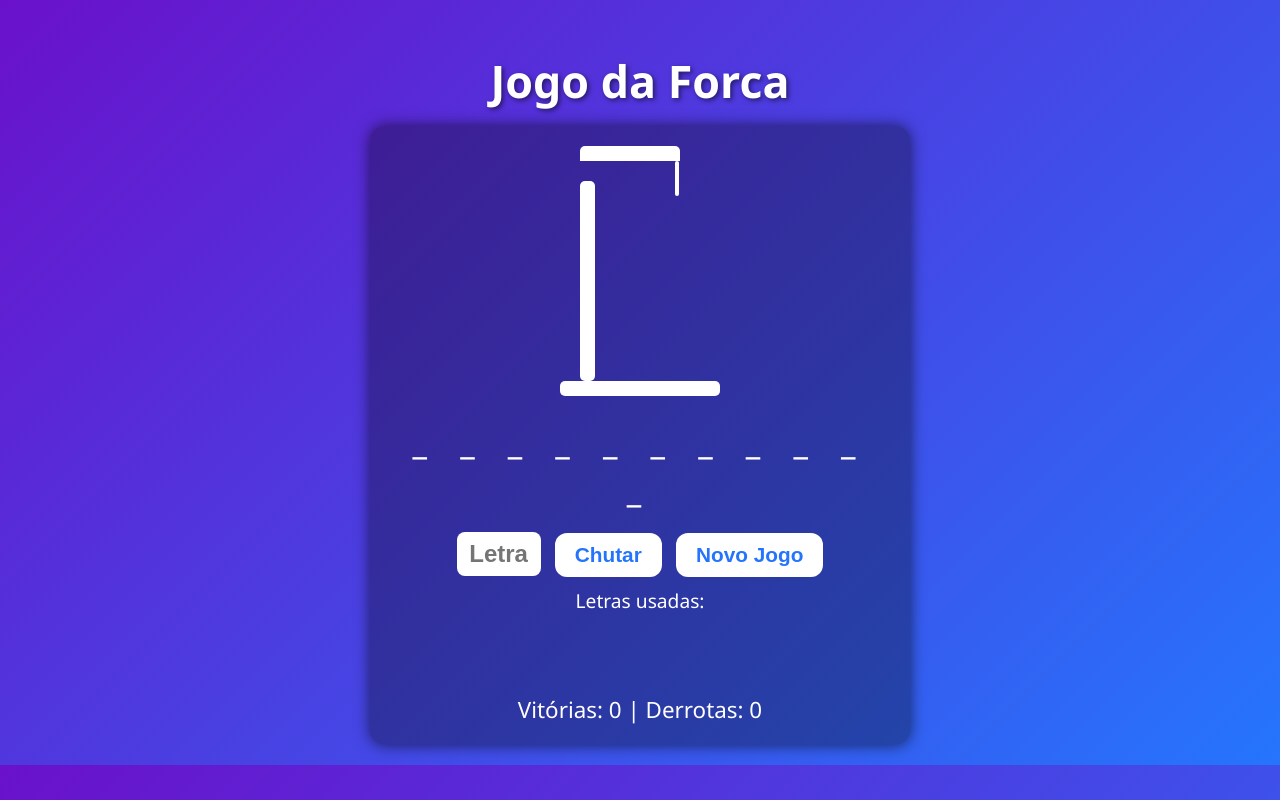
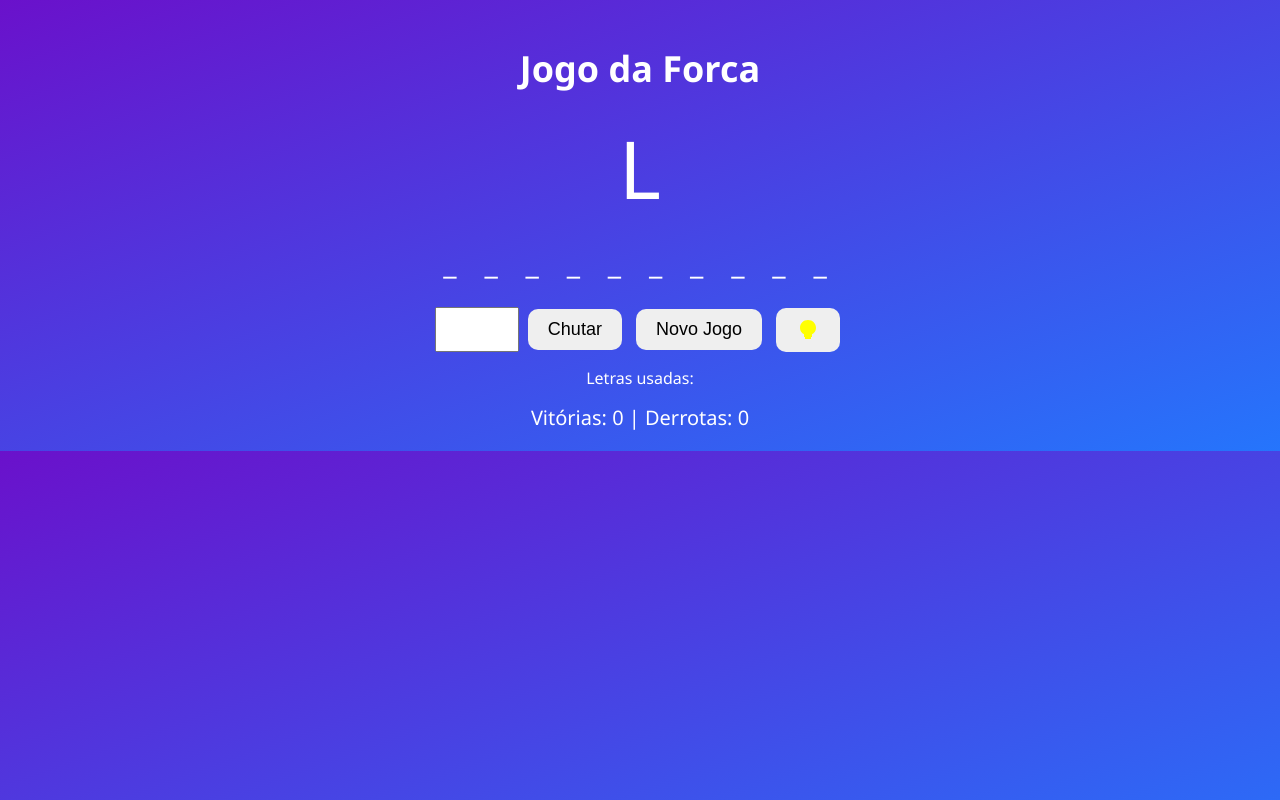
Before and after one commit to victor321-max/Minijogosdovg, a plain HTML site: page forca.html in a window 1280 px wide. Drawn offline with Linux system fonts and the light colour scheme.

Commit message:
Update forca.html

```diff
--- a/forca.html
+++ b/forca.html
@@ -1,416 +1,168 @@
-<!DOCTYPE html>
-<html lang="pt-br">
+<!DOCTYPE html><html lang="pt-br">
 <head>
   <meta charset="UTF-8" />
   <meta name="viewport" content="width=device-width, initial-scale=1" />
-<title>Jogo da Forca - Mini Jogos do Victor</title>
+  <title>Jogo da Forca</title>
   <style>
     body {
-    font-family: 'Segoe UI', Tahoma, Geneva, Verdana, sans-serif;
-    background: linear-gradient(135deg, #6a11cb 0%, #2575fc 100%);
-    color: #fff;
+      font-family: 'Segoe UI', sans-serif;
+      background: linear-gradient(to bottom right, #6a11cb, #2575fc);
+      color: white;
+      text-align: center;
       margin: 0;
       padding: 20px;
-    text-align: center;
-    user-select: none;
     }
     h1 {
-    margin-bottom: 15px;
-    font-size: 2.8rem;
-    text-shadow: 2px 2px 5px #0008;
-    font-weight: 900;
+      font-size: 36px;
+      margin-bottom: 10px;
     }
-  #forca-container {
-    max-width: 500px;
-    margin: 0 auto;
-    background: rgba(0,0,0,0.3);
-    border-radius: 15px;
-    padding: 20px;
-    box-shadow: 0 0 15px #0009;
+    #forca {
+      font-size: 80px;
+      margin: 20px 0;
     }
-  #boneco {
-    margin: 0 auto 20px;
-    width: 200px;
-    height: 250px;
-    position: relative;
+    #palavra {
+      font-size: 30px;
+      letter-spacing: 10px;
+      margin-bottom: 20px;
     }
-  /* Forca: base e estrutura */
-  #forca-base {
-    position: absolute;
-    bottom: 0;
-    left: 20px;
-    width: 160px;
-    height: 15px;
-    background: #fff;
-    border-radius: 5px;
+    #letrasUsadas {
+      margin-top: 10px;
     }
-  #forca-pilar {
-    position: absolute;
-    bottom: 15px;
-    left: 40px;
-    width: 15px;
-    height: 200px;
-    background: #fff;
-    border-radius: 5px;
-  }
-  #forca-barra {
-    position: absolute;
-    top: 0;
-    left: 40px;
-    width: 100px;
-    height: 15px;
-    background: #fff;
-    border-radius: 5px 5px 0 0;
-  }
-  #forca-corda {
-    position: absolute;
-    top: 15px;
-    left: 135px;
-    width: 4px;
-    height: 35px;
-    background: #fff;
-    border-radius: 2px;
-  }
-  /* Partes do boneco */
-  .parte {
-    position: absolute;
-    background: #fff;
-    border-radius: 50%;
-    display: none;
-  }
-  #cabeca {
-    width: 50px;
-    height: 50px;
-    top: 50px;
-    left: 110px;
-    border-radius: 50%;
-    display: none;
-  }
-  #tronco {
-    width: 15px;
-    height: 80px;
-    top: 100px;
-    left: 132px;
-    border-radius: 0;
-    display: none;
-  }
-  #braco-esq {
-    width: 15px;
-    height: 60px;
-    top: 100px;
-    left: 90px;
-    transform: rotate(-40deg);
-    transform-origin: top right;
-    border-radius: 0;
-    display: none;
-  }
-  #braco-dir {
-    width: 15px;
-    height: 60px;
-    top: 100px;
-    left: 155px;
-    transform: rotate(40deg);
-    transform-origin: top left;
-    border-radius: 0;
-    display: none;
-  }
-  #perna-esq {
-    width: 15px;
-    height: 60px;
-    top: 180px;
-    left: 95px;
-    transform: rotate(40deg);
-    transform-origin: top right;
-    border-radius: 0;
-    display: none;
-  }
-  #perna-dir {
-    width: 15px;
-    height: 60px;
-    top: 180px;
-    left: 140px;
-    transform: rotate(-40deg);
-    transform-origin: top left;
-    border-radius: 0;
-    display: none;
-  }
-
-  #palavra {
-    font-size: 2.2rem;
-    letter-spacing: 12px;
-    margin: 20px 0;
-    font-weight: 700;
-    user-select: none;
-  }
-  #letras-usadas {
-    margin-top: 10px;
-    font-size: 1.2rem;
-  }
-  #input-letra {
-    font-size: 1.5rem;
-    padding: 8px 12px;
-    border-radius: 8px;
-    border: none;
+    input {
+      padding: 10px;
+      font-size: 18px;
       width: 60px;
       text-align: center;
-    font-weight: 700;
     }
     button {
-    background: #fff;
+      padding: 10px 20px;
+      font-size: 18px;
+      margin: 5px;
+      cursor: pointer;
+      border-radius: 10px;
       border: none;
-    border-radius: 12px;
-    padding: 10px 20px;
-    font-size: 1.3rem;
-    font-weight: 700;
-    cursor: pointer;
-    margin-left: 10px;
-    transition: background 0.3s;
-    color: #2575fc;
     }
-  button:hover {
-    background: #cfdfff;
+    #dicaBtn svg {
+      vertical-align: middle;
+      width: 24px;
+      height: 24px;
+      fill: yellow;
     }
-  #mensagem {
+    #resultado, #pontuacao {
+      font-size: 20px;
       margin-top: 15px;
-    font-size: 1.3rem;
-    min-height: 40px;
-    font-weight: 700;
-  }
-  #placar {
-    margin-top: 25px;
-    font-size: 1.4rem;
-  }
-  @media(max-width: 500px) {
-    #palavra {
-      letter-spacing: 6px;
-      font-size: 1.6rem;
-    }
-    #boneco {
-      width: 150px;
-      height: 190px;
-    }
-    #forca-base {
-      width: 120px;
-      height: 12px;
-      left: 15px;
-    }
-    #forca-pilar {
-      height: 150px;
-      left: 30px;
-    }
-    #forca-barra {
-      width: 75px;
-      height: 12px;
-      left: 30px;
-    }
-    #forca-corda {
-      height: 25px;
-      left: 105px;
-      width: 3px;
-    }
-    #cabeca {
-      width: 40px;
-      height: 40px;
-      top: 40px;
-      left: 90px;
-    }
-    #tronco {
-      height: 65px;
-      top: 80px;
-      left: 110px;
-      width: 12px;
-    }
-    #braco-esq, #braco-dir, #perna-esq, #perna-dir {
-      width: 12px;
-      height: 50px;
-    }
-    #braco-esq {
-      top: 80px;
-      left: 72px;
-    }
-    #braco-dir {
-      top: 80px;
-      left: 130px;
-    }
-    #perna-esq {
-      top: 145px;
-      left: 73px;
-    }
-    #perna-dir {
-      top: 145px;
-      left: 120px;
-    }
     }
   </style>
 </head>
 <body>
-
   <h1>Jogo da Forca</h1>
-
-<div id="forca-container">
-
-  <div id="boneco">
-    <div id="forca-base"></div>
-    <div id="forca-pilar"></div>
-    <div id="forca-barra"></div>
-    <div id="forca-corda"></div>
-    <div class="parte" id="cabeca"></div>
-    <div class="parte" id="tronco"></div>
-    <div class="parte" id="braco-esq"></div>
-    <div class="parte" id="braco-dir"></div>
-    <div class="parte" id="perna-esq"></div>
-    <div class="parte" id="perna-dir"></div>
-  </div>
-
-  <div id="palavra"></div>
-
-  <div>
-    <input type="text" id="input-letra" maxlength="1" placeholder="Letra" autocomplete="off" />
-    <button id="btn-chutar">Chutar</button>
-    <button id="btn-novo">Novo Jogo</button>
-  </div>
-
-  <div id="letras-usadas">Letras usadas: <span id="usadas"></span></div>
-  <div id="mensagem"></div>
-  <div id="placar">Vitórias: 0 | Derrotas: 0</div>
-</div>
-
-<script>
+  <div id="forca">L</div>
+  <div id="palavra">- - - - -</div>  <input type="text" id="letra" maxlength="1" />
+  <button onclick="chutar()">Chutar</button>
+  <button onclick="novoJogo()">Novo Jogo</button>
+  <button id="dicaBtn" onclick="mostrarDica()" title="Dica">
+    <svg xmlns="http://www.w3.org/2000/svg" viewBox="0 0 24 24">
+      <path d="M9 21h6v-2H9v2zm3-19C7.48 2 4 5.48 4 10c0 2.76 1.66 5.1 4.03 6.21L8 19h8l-.03-2.79C18.34 15.1 20 12.76 20 10c0-4.52-3.48-8-8-8z"/>
+    </svg>
+  </button>  <div id="dica"></div>
+  <div id="letrasUsadas">Letras usadas: </div>
+  <div id="resultado"></div>
+  <div id="pontuacao">Vitórias: 0 | Derrotas: 0</div>  <script>
     const palavras = [
-    "javascript", "programacao", "computador", "internet", "algoritmo", "python",
-    "java", "html", "css", "react", "angular", "vue", "node", "express", "linux",
-    "windows", "apple", "google", "facebook", "twitter", "github", "firebase",
-    "mongodb", "sql", "docker", "kubernetes", "api", "json", "xml", "firebase",
-    "software", "hardware", "teclado", "mouse", "monitor", "processador", "memoria",
-    "armazenamento", "dados", "rede", "senha", "login", "usuario", "tecnologia",
-    "programador", "debug", "compilador", "variavel", "função", "classe", "objeto",
-    "interface", "metodo", "loop", "condicional", "array", "string", "numero",
-    "booleano", "constante", "evento", "callback", "assincrono", "promessa",
-    "prototipo", "heranca", "polimorfismo", "encapsulamento", "desenvolvimento",
-    "design", "teste", "documentacao", "deploy", "versao", "controle", "branch",
-    "merge", "commit", "push", "pull", "fork", "clone", "issue", "bug", "fix",
-    "release", "script", "framework", "biblioteca", "modulo", "pack", "build"
+      { palavra: "continente", dicas: ["Tem 10 letras"] },
+      { palavra: "abacaxi", dicas: ["Tem 7 letras"] },
+      { palavra: "futebol", dicas: ["Tem 7 letras"] },
+      { palavra: "escola", dicas: ["Tem 6 letras"] },
+      { palavra: "brasil", dicas: ["Tem 6 letras"] },
     ];
 
     let palavraAtual = "";
-  let letrasDescobertas = [];
+    let exibicao = [];
     let letrasUsadas = [];
     let erros = 0;
     let maxErros = 6;
+    let dicasUsadas = 0;
     let vitorias = 0;
     let derrotas = 0;
 
-  const palavraDiv = document.getElementById("palavra");
-  const inputLetra = document.getElementById("input-letra");
-  const btnChutar = document.getElementById("btn-chutar");
-  const btnNovo = document.getElementById("btn-novo");
-  const usadasSpan = document.getElementById("usadas");
-  const mensagemDiv = document.getElementById("mensagem");
-  const placarDiv = document.getElementById("placar");
-  const partes = [
-    document.getElementById("cabeca"),
-    document.getElementById("tronco"),
-    document.getElementById("braco-esq"),
-    document.getElementById("braco-dir"),
-    document.getElementById("perna-esq"),
-    document.getElementById("perna-dir"),
-  ];
-
-  function escolherPalavra() {
-    const indice = Math.floor(Math.random() * palavras.length);
-    return palavras[indice].toUpperCase();
+    function gerarPalavra() {
+      const aleatoria = palavras[Math.floor(Math.random() * palavras.length)];
+      palavraAtual = aleatoria.palavra;
+      exibicao = Array(palavraAtual.length).fill("_");
+      aleatoria.dicasExtra = gerarDicasExtras(palavraAtual);
+      aleatoria.todasDicas = [aleatoria.dicas[0], ...aleatoria.dicasExtra];
+      palavraAtualObj = aleatoria;
     }
 
-  function mostrarPalavra() {
-    palavraDiv.textContent = letrasDescobertas.map(l => l ? l : "_").join(" ");
+    function gerarDicasExtras(palavra) {
+      let dicas = [];
+      const max = palavra.length >= 8 ? 3 : 2;
+      while (dicas.length < max) {
+        const i = Math.floor(Math.random() * palavra.length);
+        const letra = palavra[i];
+        if (!dicas.includes(`A letra ${letra.toUpperCase()} aparece na palavra`)) {
+          dicas.push(`A letra ${letra.toUpperCase()} aparece na palavra`);
+        }
+      }
+      return dicas;
     }
 
-  function atualizarUsadas() {
-    usadasSpan.textContent = letrasUsadas.join(", ");
+    function atualizarInterface() {
+      document.getElementById("palavra").textContent = exibicao.join(" ");
+      document.getElementById("letrasUsadas").textContent = "Letras usadas: " + letrasUsadas.join(", ");
+      document.getElementById("forca").textContent = "L".repeat(erros + 1);
+      document.getElementById("pontuacao").textContent = `Vitórias: ${vitorias} | Derrotas: ${derrotas}`;
     }
 
-  function resetarJogo() {
-    palavraAtual = escolherPalavra();
-    letrasDescobertas = Array(palavraAtual.length).fill(null);
+    function chutar() {
+      const input = document.getElementById("letra");
+      const letra = input.value.toLowerCase();
+      input.value = "";
+      if (!letra || letrasUsadas.includes(letra)) return;
+
+      letrasUsadas.push(letra);
+      let acertou = false;
+      for (let i = 0; i < palavraAtual.length; i++) {
+        if (palavraAtual[i] === letra) {
+          exibicao[i] = letra;
+          acertou = true;
+        }
+      }
+
+      if (!acertou) erros++;
+
+      if (exibicao.join("") === palavraAtual) {
+        document.getElementById("resultado").textContent = "Vitória!";
+        vitorias++;
+      } else if (erros >= maxErros) {
+        document.getElementById("resultado").textContent = `Perdeu! A palavra era: ${palavraAtual}`;
+        derrotas++;
+      }
+
+      atualizarInterface();
+    }
+
+    function novoJogo() {
+      gerarPalavra();
       letrasUsadas = [];
       erros = 0;
-    mensagemDiv.textContent = "";
-    inputLetra.value = "";
-    inputLetra.disabled = false;
-    btnChutar.disabled = false;
-    partes.forEach(p => p.style.display = "none");
-    mostrarPalavra();
-    atualizarUsadas();
-    atualizarPlacar();
+      dicasUsadas = 0;
+      exibicao = Array(palavraAtual.length).fill("_");
+      document.getElementById("resultado").textContent = "";
+      document.getElementById("dica").textContent = "";
+      atualizarInterface();
     }
 
-  function atualizarPlacar() {
-    placarDiv.textContent = `Vitórias: ${vitorias} | Derrotas: ${derrotas}`;
+    function mostrarDica() {
+      if (dicasUsadas < palavraAtualObj.todasDicas.length) {
+        document.getElementById("dica").textContent = palavraAtualObj.todasDicas[dicasUsadas];
+        dicasUsadas++;
+      } else {
+        document.getElementById("dica").textContent = "Sem mais dicas para essa palavra.";
+      }
     }
 
-  function chutarLetra() {
-    let letra = inputLetra.value.toUpperCase();
-    if (!letra.match(/^[A-ZÀ-Ú]$/)) {
-      mensagemDiv.textContent = "Digite uma letra válida!";
-      inputLetra.value = "";
-      return;
-    }
-    if (letrasUsadas.includes(letra)) {
-      mensagemDiv.textContent = "Você já usou essa letra!";
-      inputLetra.value = "";
-      return;
-    }
-    letrasUsadas.push(letra);
-
-    if (palavraAtual.includes(letra)) {
-      for(let i=0; i < palavraAtual.length; i++) {
-        if (palavraAtual[i] === letra) {
-          letrasDescobertas[i] = letra;
-        }
-      }
-      mostrarPalavra();
-      mensagemDiv.textContent = "Acertou!";
-
-      if (!letrasDescobertas.includes(null)) {
-        mensagemDiv.textContent = "Parabéns, você venceu!";
-        vitorias++;
-        inputLetra.disabled = true;
-        btnChutar.disabled = true;
-        atualizarPlacar();
-      }
-    } else {
-      erros++;
-      partes[erros - 1].style.display = "block";
-      mensagemDiv.textContent = `Letra incorreta! Erros: ${erros} de ${maxErros}`;
-      if (erros === maxErros) {
-        mensagemDiv.textContent = `Você perdeu! A palavra era: ${palavraAtual}`;
-        derrotas++;
-        inputLetra.disabled = true;
-        btnChutar.disabled = true;
-        mostrarPalavraCompleta();
-        atualizarPlacar();
-      }
-    }
-    atualizarUsadas();
-    inputLetra.value = "";
-    inputLetra.focus();
-  }
-
-  function mostrarPalavraCompleta() {
-    letrasDescobertas = palavraAtual.split("");
-    mostrarPalavra();
-  }
-
-  btnChutar.addEventListener("click", chutarLetra);
-  inputLetra.addEventListener("keyup", e => {
-    if (e.key === "Enter") {
-      chutarLetra();
-    }
-  });
-  btnNovo.addEventListener("click", resetarJogo);
-
-  resetarJogo();
-</script>
-
-</body>
-  </</html>
+    let palavraAtualObj;
+    novoJogo();
+  </script></body>
+</html>
```
Lines whose indentation alone changed are shown as unchanged.
